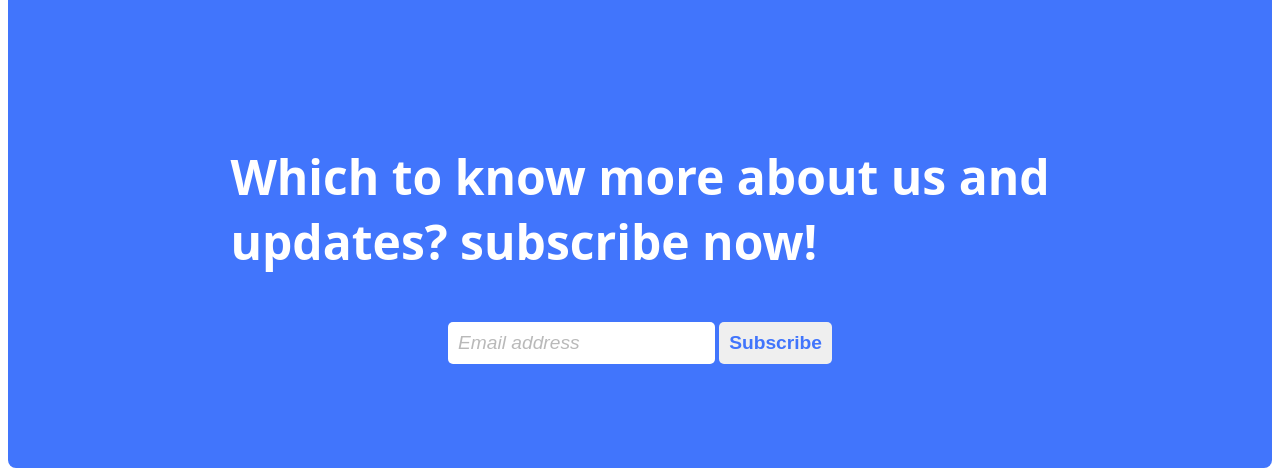
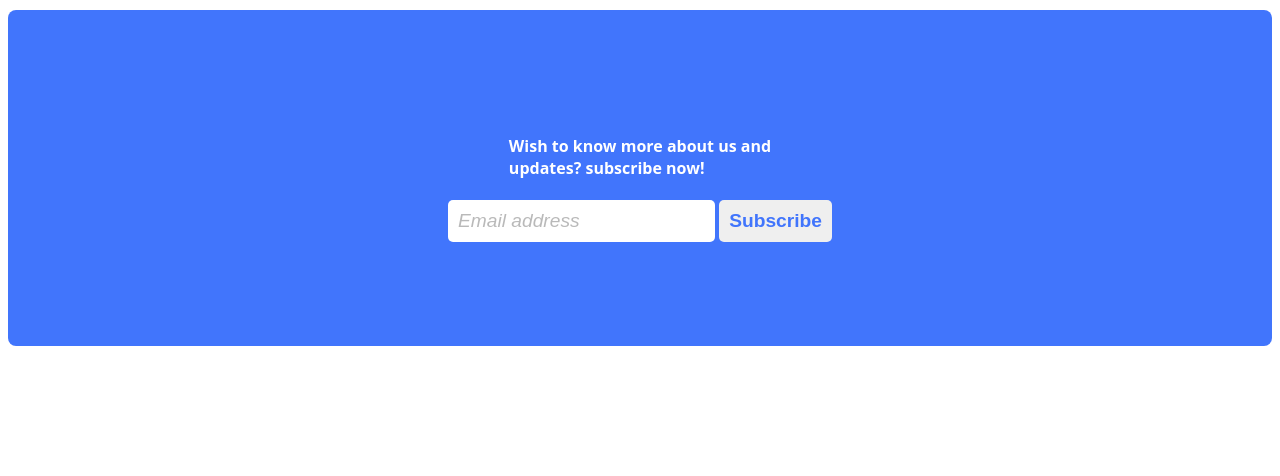
Before and after one commit to Zilo-Tech/Z-learn, a plain HTML site: page index.html in a window 1280 px wide. Shown: the part 6408-6884 px from the top of the page. After the commit the page ends 6762 px from the top, so only its background shows below. Drawn offline with Linux system fonts and the light colour scheme; a web font is replaced by a local one.

Commit message:
reduced the size of the footer

```diff
--- a/asset/style.css
+++ b/asset/style.css
@@ -758,6 +758,7 @@ padding: .7rem 0;
   }
   .know-about-us h3{
     font-size: 3rem;
+    height: 1vh;
   }
   .know-about-us #email, #button{
     font-size: 1.2rem;
--- a/index.html
+++ b/index.html
@@ -159,13 +159,14 @@
         <h4>DOWNLOAD & START LEARNING TODAY</h4>
         <img src="/img/google-play-badge.png" alt="" srcset="">
       </div>
+      <br>
 
         <a href="https://wa.me/691327257" class="whatsapp-float" target="_blank">
             <img src="/img/whatsapp.png" alt="WhatsApp">
           </a>
           <div class="know-about-us">
             <div class="line2"></div>
-            <h3>Which to know more about us and <br> updates? subscribe now!</h3>
+            <h4>Wish to know more about us and <br> updates? subscribe now!</h4>
            <div class="input-field">
             <input type="email" name="" id="email" placeholder="Email address">
             <button type="submit" id="button">Subscribe</button>
```
